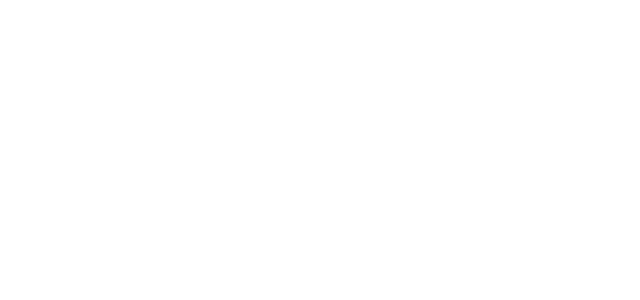
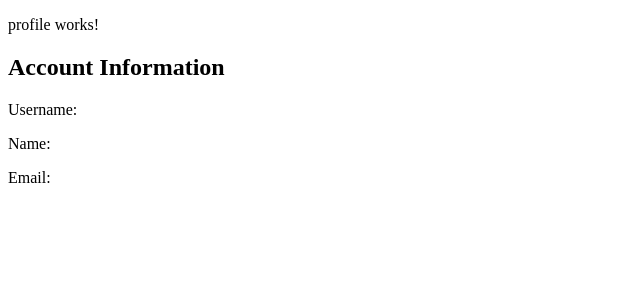
Before and after one commit to nickolajr/Bookshelf-Angular, an Angular app: page /profile in a window 1280 px wide. Before the commit this address led to /. Shown: the top 300 px of the page, without its empty margins (0-640 px from the left). Built offline with nearby package versions, Linux system fonts and the light colour scheme.

Commit message:
profile page and account service

```diff
--- a/src/app/app-routing.module.ts
+++ b/src/app/app-routing.module.ts
@@ -2,10 +2,12 @@
 import { RouterModule, Routes } from '@angular/router';
 import { LoginComponent } from './components/login/login.component';
 import { BookComponent } from './components/Book/book.component';
+import { ProfileComponent } from './profile/profile.component';
 
 const routes: Routes = [
   { path: 'login', component: LoginComponent },
   { path: 'book', component: BookComponent },
+  { path: 'profile', component: ProfileComponent },
 ];
 
 @NgModule({
--- a/src/app/app.module.ts
+++ b/src/app/app.module.ts
@@ -6,12 +6,14 @@
 import { ReactiveFormsModule, FormsModule } from '@angular/forms'; // Import FormsModule here
 import { LoginComponent } from './components/login/login.component';
 import { HttpClientModule } from '@angular/common/http';
+import { ProfileComponent } from './profile/profile.component';
 
 @NgModule({
   declarations: [
     AppComponent,
     BookComponent,
-    LoginComponent
+    LoginComponent,
+    ProfileComponent
   ],
   imports: [
     BrowserModule,
--- /dev/null
+++ b/src/app/profile/profile.component.html
@@ -0,0 +1,9 @@
+<p>profile works!</p>
+
+<!-- Account information -->
+<div>
+    <h2>Account Information</h2>
+    <p>Username: {{acc.userName}}</p>
+    <p>Name: {{acc.name}}</p>
+    <p>Email: {{acc.email}}</p>
+</div>
--- /dev/null
+++ b/src/app/profile/profile.component.ts
@@ -0,0 +1,35 @@
+import { Component } from '@angular/core';
+import { AccountService } from '../services/account.service';
+import { Account } from '../models/Account';
+
+@Component({
+  selector: 'app-profile',
+  templateUrl: './profile.component.html',
+  styleUrls: ['./profile.component.css']
+})
+export class ProfileComponent {
+
+  constructor(private service:AccountService) {}
+
+  ngOnInit(): void {
+    this.GetAccount();
+  }
+
+  acc = {
+    email: '',
+    isAdmin: false,
+    name: '',
+    password: '',
+    userName: ''
+  }
+
+  GetAccount() {
+    let accountId = sessionStorage.getItem('accountId');
+    if (!accountId) return;
+    this.service.GetAccount(parseInt(accountId)).subscribe((response) => {
+      console.log(response);
+      this.acc = response;
+    }
+    );
+  }
+}
--- /dev/null
+++ b/src/app/services/account.service.ts
@@ -0,0 +1,47 @@
+import { Injectable } from '@angular/core';
+import { HttpClient } from '@angular/common/http';
+import { environment } from '../enviroment/enviroment';
+import { Observable } from 'rxjs';
+import { Account } from '../models/Account';
+
+// interface Acc {
+//   id: number;
+//   name: string;
+//   username: string;
+//   email: string;
+//   password: string;
+//   isAdmin: boolean;
+// }
+
+interface ApiResponse {
+  email: string;
+  isAdmin: boolean;
+  name: string;
+  password: string;
+  userName: string;
+};
+//decorator
+@Injectable({
+  providedIn: 'root'
+})
+export class AccountService {
+
+  private readonly apiUrl = environment.apiUrl + "Accounts/";
+
+  constructor(private http: HttpClient) { }
+
+
+
+  GetAccount(id: number): Observable<ApiResponse> {
+    let body = JSON.stringify({
+      id: id
+    })
+
+    let headers = { 'content-type': 'application/json' }
+
+    let data = this.http.post<ApiResponse>(this.apiUrl + "GetAccInfo", body, { 'headers': headers } );
+    return data;
+
+  }
+
+}
```
Also changed, not shown: src/app/profile/profile.component.css (added).
